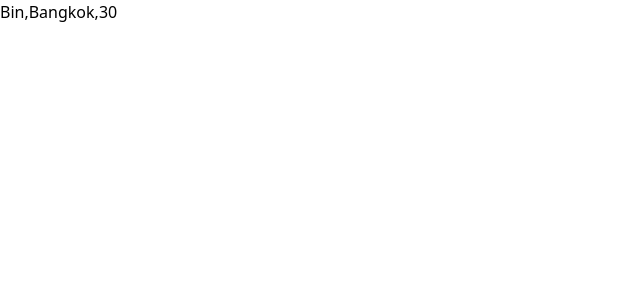
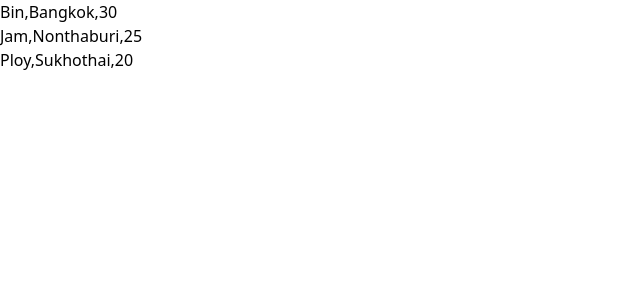
Before and after one commit to soAcademy/workshop-state-and-event, a React (Create React App) app: page / in a window 1280 px wide. Shown: the top 300 px of the page, without its empty margins (0-640 px from the left). Built offline with nearby package versions, Linux system fonts and the light colour scheme.

Commit message:
feat: do workshop localstorage4

```diff
--- a/src/App.js
+++ b/src/App.js
@@ -39,7 +39,8 @@
 
 // import LocalStorage1 from "./LocalStorages/LocalStorage1";
 // import LocalStorage2 from "./LocalStorages/LocalStorage2";
-import LocalStorage3 from "./LocalStorages/LocalStorage3";
+// import LocalStorage3 from "./LocalStorages/LocalStorage3";
+import LocalStorage4 from "./LocalStorages/LocalStorage4";
 
 const App = () => {
   return (
@@ -73,7 +74,8 @@ const App = () => {
 
       {/* <LocalStorage1 /> */}
       {/* <LocalStorage2 /> */}
-      <LocalStorage3 />
+      {/* <LocalStorage3 /> */}
+      <LocalStorage4 />
     </div>
   );
 };
--- /dev/null
+++ b/src/LocalStorages/LocalStorage4.js
@@ -0,0 +1,40 @@
+const LocalStorage4 = () => {
+  const arrayData = [
+    {
+      name: "Bin",
+      location: "Bangkok",
+      age: 30,
+    },
+    {
+      name: "Jam",
+      location: "Nonthaburi",
+      age: 25,
+    },
+    {
+      name: "Ploy",
+      location: "Sukhothai",
+      age: 20,
+    },
+  ];
+
+  localStorage.setItem("arrayData", JSON.stringify(arrayData));
+
+  const data = localStorage.getItem("arrayData");
+  console.log(data);
+  const dataParse = JSON.parse(data);
+  console.log(dataParse);
+
+  return (
+    <>
+      {dataParse.map((r, idx) => {
+        return (
+          <p key={idx}>
+            {r.name},{r.location},{r.age}
+          </p>
+        );
+      })}
+    </>
+  );
+};
+
+export default LocalStorage4;
```
